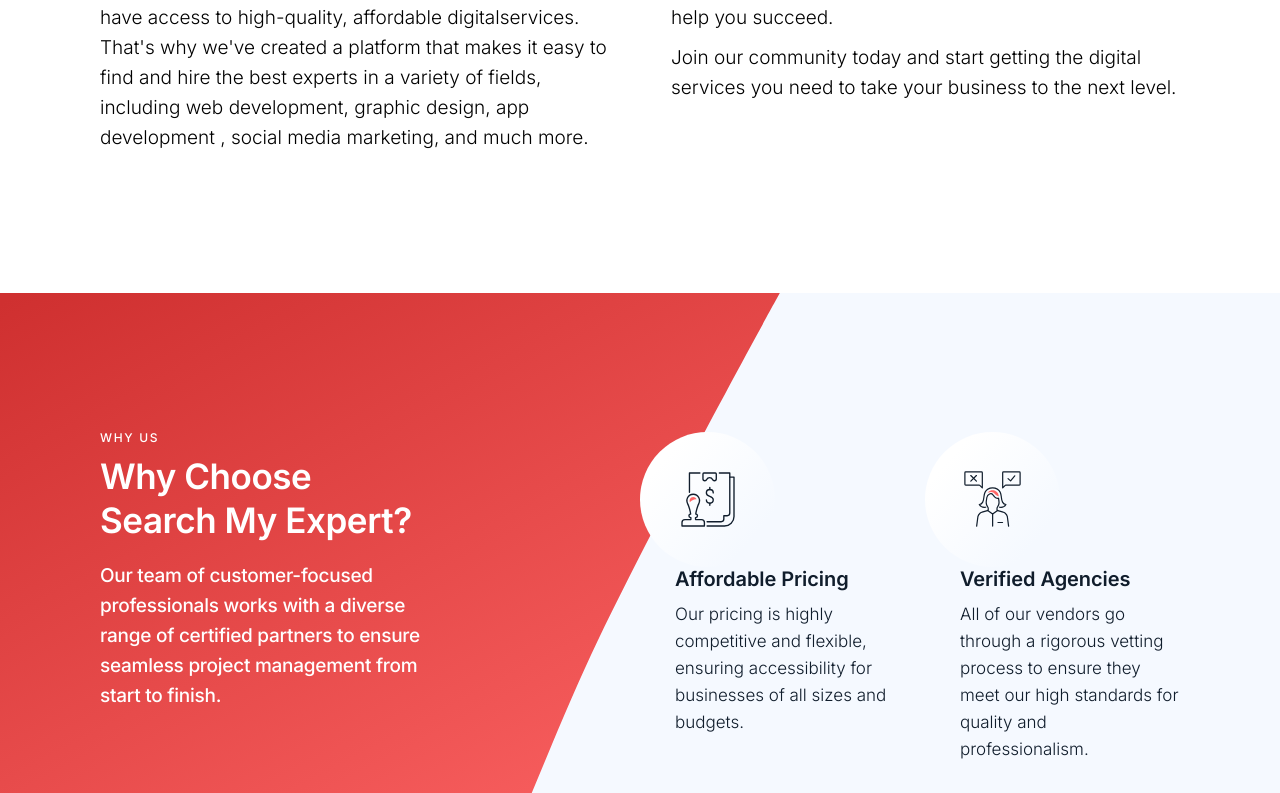
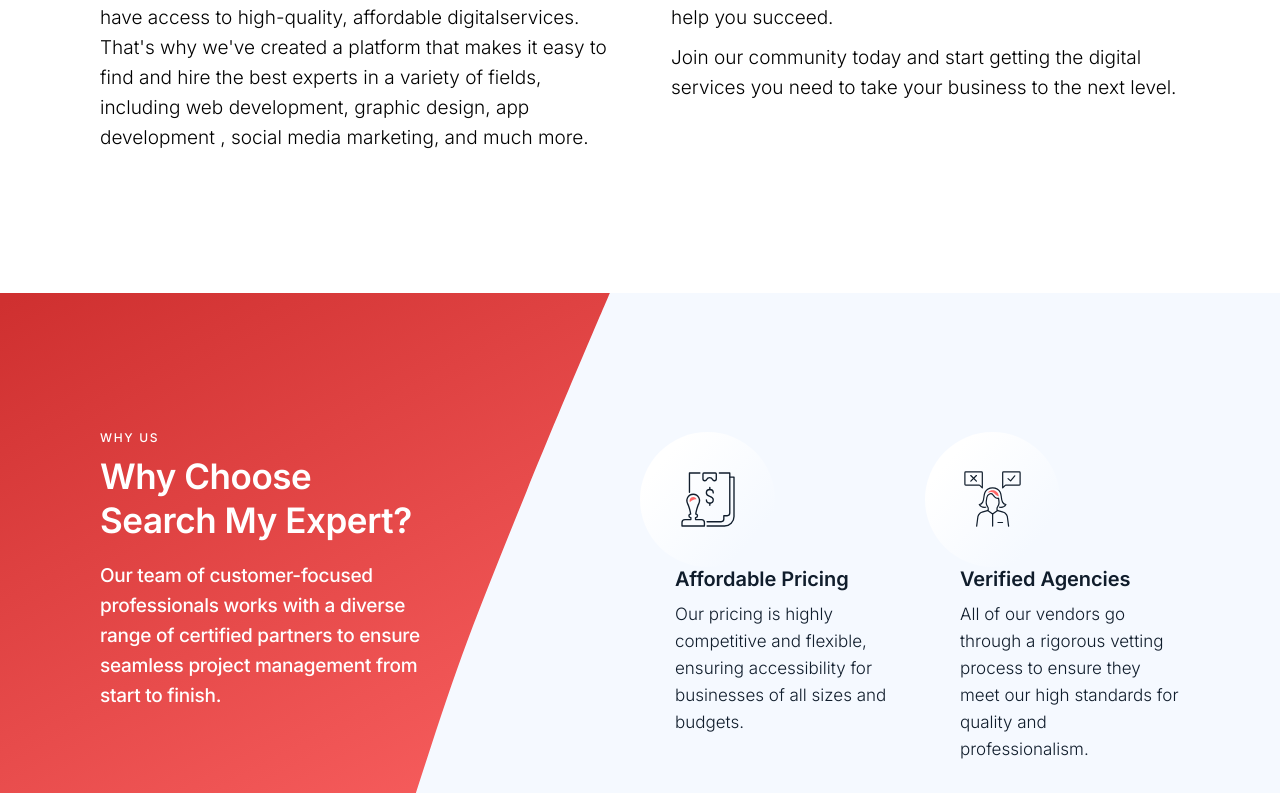
Before and after one commit to proalamin/test-2, a Next.js app: page / in a window 1280 px wide. Shown: the part 2812-3605 px from the top of the page. Built offline with nearby package versions, Linux system fonts and the light colour scheme.

Commit message:
Bug Fixed

```diff
--- a/src/styles/globals.css
+++ b/src/styles/globals.css
@@ -213,6 +213,12 @@
     }
 }
 
+@media screen and (min-width: 1121px) and (max-width: 1280px) {
+    .why-choose-data-overlay {
+        width: 610px;
+    }
+}
+
 
 @media screen and (min-width: 769px) and (max-width: 1120px) {
     .testimonial-slider .slick-slide{
```
